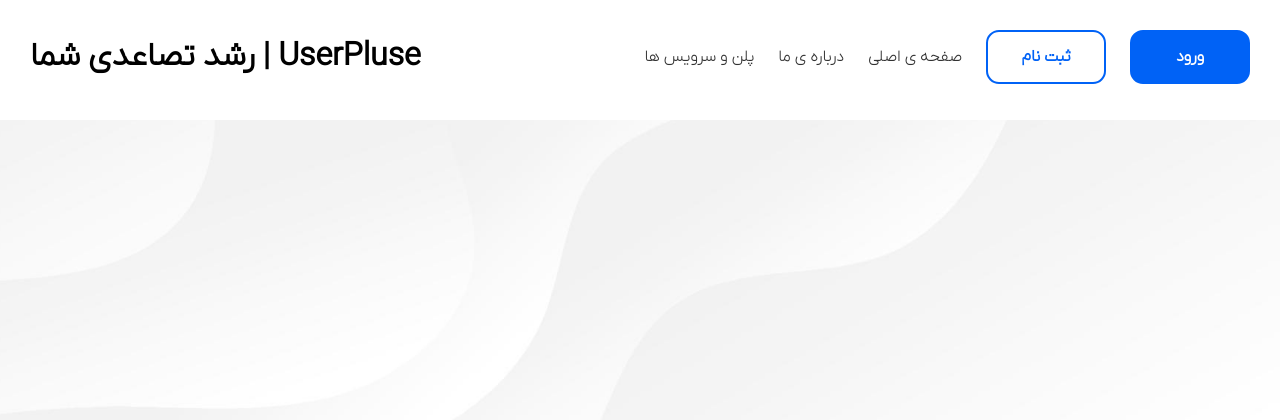
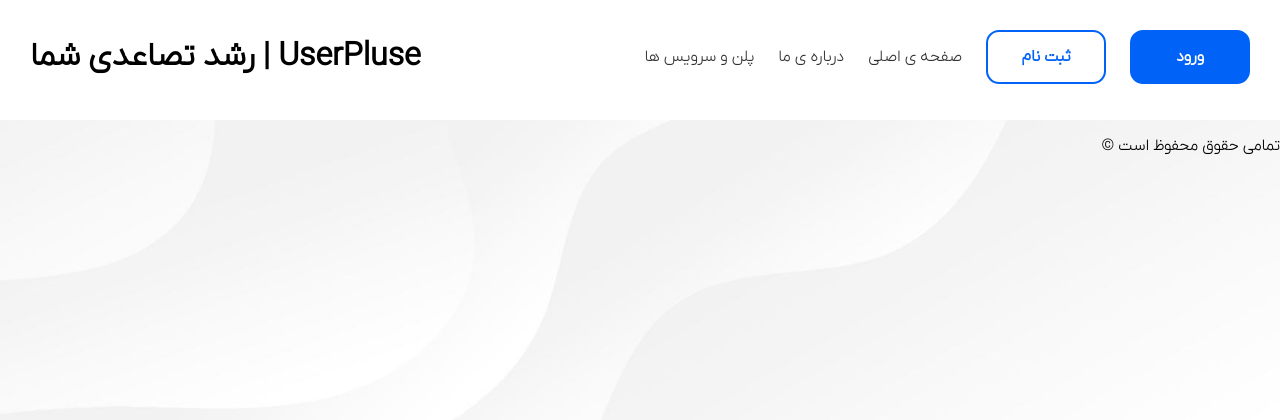
Before and after one commit to MACsepehri/UserPulse, a Flask app: template templates/base/base.html in a window 1280 px wide. Shown: the top 420 px of the page. Run offline with Flask 3, Linux system fonts and the light colour scheme; the template is opened without the code that fills it, so the values that code supplies are empty.

Commit message:
Added footer

```diff
--- a/static/css/style.css
+++ b/static/css/style.css
@@ -20,3 +20,4 @@
     border-bottom: 2px solid var(--base-btn-bg);
 }
 .plans { margin-top: 150px; }
+footer { position: absolute; margin-top: 300vh; right: 50%; transform: translateX(50%); }
--- a/templates/base/base.html
+++ b/templates/base/base.html
@@ -28,6 +28,11 @@
         {% block body %}
         {% endblock %}
 
+
+        <footer>
+            <p>تمامی حقوق محفوظ است ©</p>
+        </footer>
+
         <script src="/static/js/script.js"></script>
     </main>
 </body>
```
